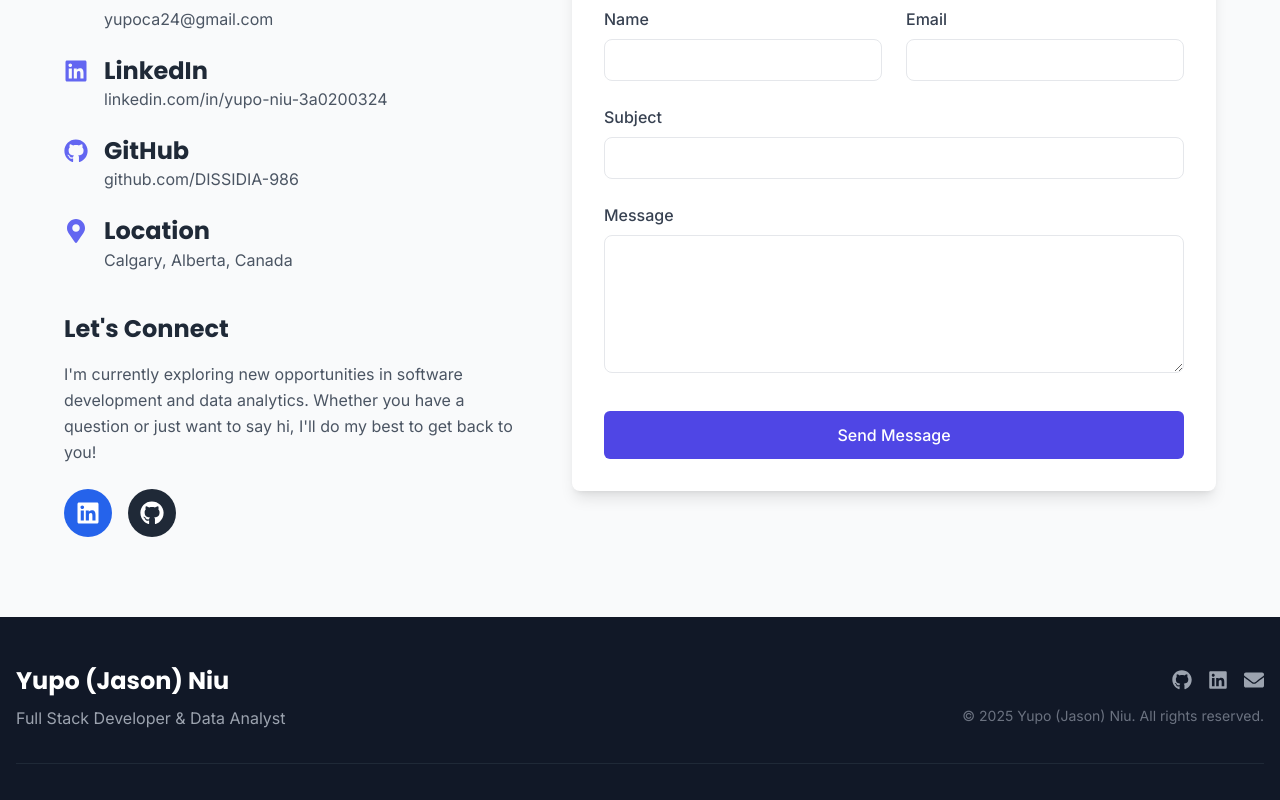
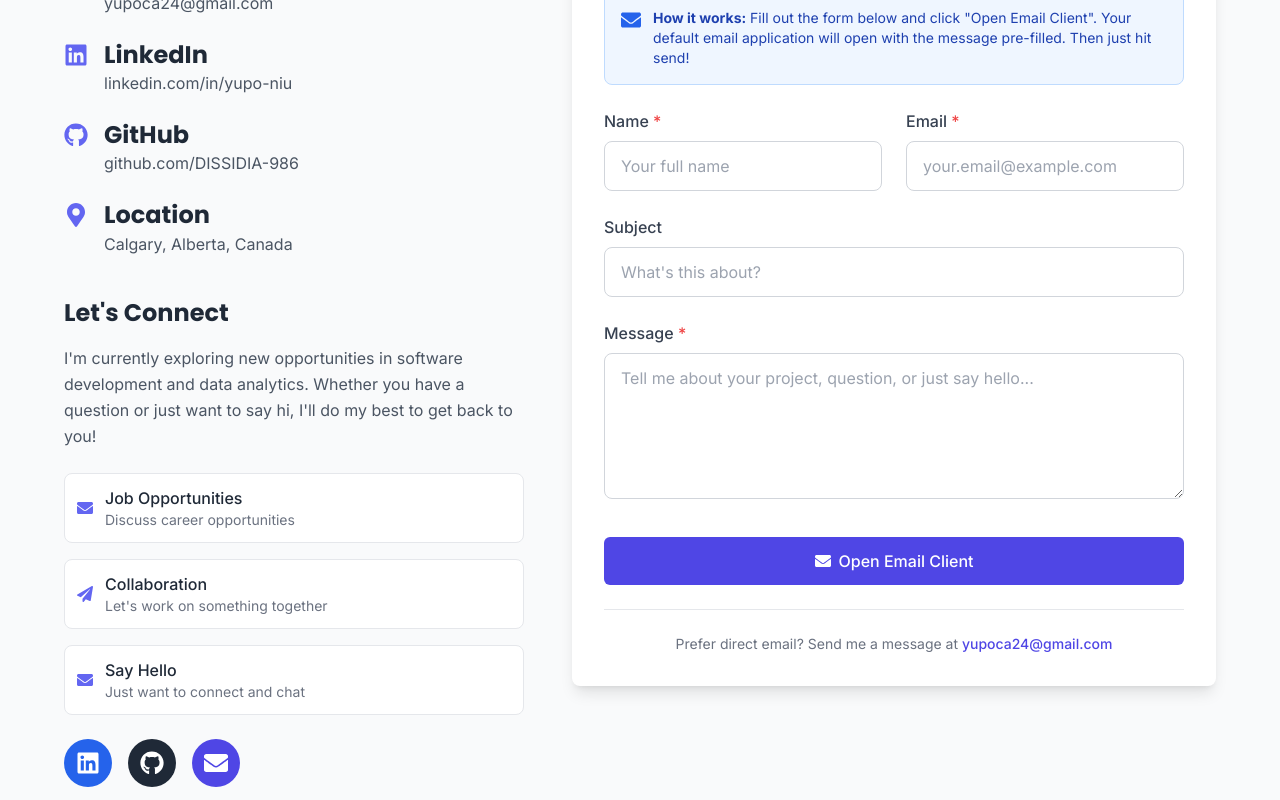
Before and after one commit to DISSIDIA-986/portfolio, a React (Create React App) app: page / in a window 1280 px wide. Shown: the part 9640-10440 px from the top of the page. Built offline with nearby package versions, Linux system fonts and the light colour scheme.

Commit message:
Enhance Contact component with new email validation, improved user feedback, and quick contact options for better user experience

```diff
--- a/src/components/sections/Contact.jsx
+++ b/src/components/sections/Contact.jsx
@@ -1,7 +1,7 @@
 import React, { useState } from 'react';
 import { motion } from 'framer-motion';
 import useScrollAnimation from '../../hooks/useScrollAnimation';
-import { FaEnvelope, FaLinkedin, FaGithub, FaMapMarkerAlt } from 'react-icons/fa';
+import { FaEnvelope, FaLinkedin, FaGithub, FaMapMarkerAlt, FaPaperPlane } from 'react-icons/fa';
 
 const Contact = () => {
   const { ref, controls } = useScrollAnimation();
@@ -11,7 +11,6 @@ const Contact = () => {
     subject: '',
     message: '',
   });
-  const [isSubmitting, setIsSubmitting] = useState(false);
   const [submitResult, setSubmitResult] = useState(null);
 
   // Animation variants
@@ -37,27 +36,91 @@ const Contact = () => {
   const handleChange = (e) => {
     const { name, value } = e.target;
     setFormState((prev) => ({ ...prev, [name]: value }));
+
+    // Clear previous results when user starts typing
+    if (submitResult) {
+      setSubmitResult(null);
+    }
   };
 
-  const handleSubmit = (e) => {
-    e.preventDefault();
-    setIsSubmitting(true);
+  // Simple mailto function
+  const openMailto = () => {
+    // Validate required fields
+    if (!formState.name.trim()) {
+      setSubmitResult({
+        success: false,
+        message: 'Please enter your name.'
+      });
+      return;
+    }
 
-    // This would normally send the form data to a backend service
-    // For now, we'll simulate a successful submission
+    if (!formState.email.trim()) {
+      setSubmitResult({
+        success: false,
+        message: 'Please enter your email address.'
+      });
+      return;
+    }
+
+    if (!formState.message.trim()) {
+      setSubmitResult({
+        success: false,
+        message: 'Please enter your message.'
+      });
+      return;
+    }
+
+    // Email validation
+    const emailRegex = /^[^\s@]+@[^\s@]+\.[^\s@]+$/;
+    if (!emailRegex.test(formState.email)) {
+      setSubmitResult({
+        success: false,
+        message: 'Please enter a valid email address.'
+      });
+      return;
+    }
+
+    // Build mailto URL
+    const subject = encodeURIComponent(
+      formState.subject.trim() || 'Contact from Portfolio Website'
+    );
+
+    const body = encodeURIComponent(
+      `Hi Yupo,\n\n${formState.message}\n\nBest regards,\n${formState.name}\n\nContact Email: ${formState.email}`
+    );
+
+    const mailtoUrl = `mailto:yupoca24@gmail.com?subject=${subject}&body=${body}`;
+
+    // Open email client
+    window.open(mailtoUrl, '_blank');
+
+    // Show success message
+    setSubmitResult({
+      success: true,
+      message: 'Email client opened! Please send the email from your default email application.'
+    });
+
+    // Clear form after successful mailto
     setTimeout(() => {
-      setIsSubmitting(false);
-      setSubmitResult({
-        success: true,
-        message: 'Thank you for your message! I will get back to you soon.',
-      });
       setFormState({
         name: '',
         email: '',
         subject: '',
         message: '',
       });
-    }, 1500);
+      setSubmitResult(null);
+    }, 5000); // Clear after 5 seconds
+  };
+
+  const handleSubmit = (e) => {
+    e.preventDefault();
+    openMailto();
+  };
+
+  // Quick mailto with pre-filled subject
+  const handleQuickEmail = (subject = '') => {
+    const mailtoUrl = `mailto:yupoca24@gmail.com${subject ? `?subject=${encodeURIComponent(subject)}` : ''}`;
+    window.open(mailtoUrl, '_blank');
   };
 
   const contactInfo = [
@@ -70,7 +133,7 @@ const Contact = () => {
     {
       icon: <FaLinkedin className="w-6 h-6 text-primary-500" />,
       title: 'LinkedIn',
-      value: 'linkedin.com/in/yupo-niu-3a0200324',
+      value: 'linkedin.com/in/yupo-niu',
       link: 'https://www.linkedin.com/in/yupo-niu/'
     },
     {
@@ -88,7 +151,7 @@ const Contact = () => {
   ];
 
   return (
-    <section id="contact" className="py-20 bg-gray-50">
+    <section id="contact" className="py-12 md:py-16 bg-gray-50">
       <div className="container mx-auto px-4">
         <motion.div
           ref={ref}
@@ -98,7 +161,7 @@ const Contact = () => {
           className="max-w-6xl mx-auto"
         >
           {/* Section Header */}
-          <motion.div className="mb-16 text-center" variants={itemVariants}>
+          <motion.div className="mb-12 md:mb-16 text-center" variants={itemVariants}>
             <h2 className="text-3xl md:text-4xl font-bold mb-4">Get In Touch</h2>
             <div className="w-24 h-1 bg-primary-500 mx-auto mb-8"></div>
             <p className="text-xl text-gray-600 max-w-3xl mx-auto">
@@ -139,12 +202,56 @@ const Contact = () => {
                   I'm currently exploring new opportunities in software development and data analytics.
                   Whether you have a question or just want to say hi, I'll do my best to get back to you!
                 </p>
+
+                {/* Quick Contact Options */}
+                <div className="space-y-4 mb-6">
+                  <button
+                    onClick={() => handleQuickEmail('Job Opportunity Inquiry')}
+                    className="w-full text-left p-3 bg-white rounded-lg border border-gray-200 hover:border-primary-300 hover:bg-primary-50 transition-all group"
+                  >
+                    <div className="flex items-center">
+                      <FaEnvelope className="w-4 h-4 text-primary-500 mr-3" />
+                      <div>
+                        <div className="font-medium text-gray-800 group-hover:text-primary-700">Job Opportunities</div>
+                        <div className="text-sm text-gray-500">Discuss career opportunities</div>
+                      </div>
+                    </div>
+                  </button>
+
+                  <button
+                    onClick={() => handleQuickEmail('Project Collaboration')}
+                    className="w-full text-left p-3 bg-white rounded-lg border border-gray-200 hover:border-primary-300 hover:bg-primary-50 transition-all group"
+                  >
+                    <div className="flex items-center">
+                      <FaPaperPlane className="w-4 h-4 text-primary-500 mr-3" />
+                      <div>
+                        <div className="font-medium text-gray-800 group-hover:text-primary-700">Collaboration</div>
+                        <div className="text-sm text-gray-500">Let's work on something together</div>
+                      </div>
+                    </div>
+                  </button>
+
+                  <button
+                    onClick={() => handleQuickEmail('General Inquiry')}
+                    className="w-full text-left p-3 bg-white rounded-lg border border-gray-200 hover:border-primary-300 hover:bg-primary-50 transition-all group"
+                  >
+                    <div className="flex items-center">
+                      <FaEnvelope className="w-4 h-4 text-primary-500 mr-3" />
+                      <div>
+                        <div className="font-medium text-gray-800 group-hover:text-primary-700">Say Hello</div>
+                        <div className="text-sm text-gray-500">Just want to connect and chat</div>
+                      </div>
+                    </div>
+                  </button>
+                </div>
+
+                {/* Social Links */}
                 <div className="flex space-x-4">
                   <a
                     href="https://www.linkedin.com/in/yupo-niu/"
                     target="_blank"
                     rel="noopener noreferrer"
-                    className="w-12 h-12 rounded-full bg-blue-600 text-white flex items-center justify-center transition-all duration-300 hover:bg-blue-700"
+                    className="w-12 h-12 rounded-full bg-blue-600 text-white flex items-center justify-center transition-all duration-300 hover:bg-blue-700 hover:scale-110"
                     aria-label="LinkedIn"
                   >
                     <FaLinkedin className="w-6 h-6" />
@@ -153,11 +260,19 @@ const Contact = () => {
                     href="https://github.com/DISSIDIA-986"
                     target="_blank"
                     rel="noopener noreferrer"
-                    className="w-12 h-12 rounded-full bg-gray-800 text-white flex items-center justify-center transition-all duration-300 hover:bg-gray-900"
+                    className="w-12 h-12 rounded-full bg-gray-800 text-white flex items-center justify-center transition-all duration-300 hover:bg-gray-900 hover:scale-110"
                     aria-label="GitHub"
                   >
                     <FaGithub className="w-6 h-6" />
                   </a>
+                  <button
+                    onClick={() => handleQuickEmail()}
+                    className="w-12 h-12 rounded-full bg-primary-600 text-white flex items-center justify-center transition-all duration-300 hover:bg-primary-700 hover:scale-110"
+                    aria-label="Send Email"
+                    title="Send Email"
+                  >
+                    <FaEnvelope className="w-6 h-6" />
+                  </button>
                 </div>
               </div>
             </motion.div>
@@ -167,20 +282,41 @@ const Contact = () => {
               <div className="bg-white rounded-lg shadow-lg p-8">
                 <h3 className="text-2xl font-bold mb-6 text-gray-800">Send a Message</h3>
 
+                <div className="mb-6 p-4 bg-blue-50 border border-blue-200 rounded-lg">
+                  <div className="flex items-start gap-3">
+                    <FaEnvelope className="w-5 h-5 text-blue-600 mt-0.5 flex-shrink-0" />
+                    <div className="text-sm text-blue-800">
+                      <strong>How it works:</strong> Fill out the form below and click "Open Email Client".
+                      Your default email application will open with the message pre-filled. Then just hit send!
+                    </div>
+                  </div>
+                </div>
+
                 {submitResult && (
-                  <div
-                    className={`mb-6 p-4 rounded-lg ${
-                      submitResult.success ? 'bg-green-100 text-green-800' : 'bg-red-100 text-red-800'
+                  <motion.div
+                    initial={{ opacity: 0, y: -10 }}
+                    animate={{ opacity: 1, y: 0 }}
+                    className={`mb-6 p-4 rounded-lg flex items-center gap-3 ${
+                      submitResult.success
+                        ? 'bg-green-100 text-green-800 border border-green-200'
+                        : 'bg-red-100 text-red-800 border border-red-200'
                     }`}
                   >
-                    {submitResult.message}
-                  </div>
+                    {submitResult.success ? (
+                      <FaPaperPlane className="w-5 h-5 flex-shrink-0" />
+                    ) : (
+                      <FaEnvelope className="w-5 h-5 flex-shrink-0" />
+                    )}
+                    <span>{submitResult.message}</span>
+                  </motion.div>
                 )}
 
                 <form onSubmit={handleSubmit}>
                   <div className="grid grid-cols-1 sm:grid-cols-2 gap-6 mb-6">
                     <div>
-                      <label htmlFor="name" className="block text-gray-700 font-medium mb-2">Name</label>
+                      <label htmlFor="name" className="block text-gray-700 font-medium mb-2">
+                        Name <span className="text-red-500">*</span>
+                      </label>
                       <input
                         type="text"
                         id="name"
@@ -188,11 +324,14 @@ const Contact = () => {
                         value={formState.name}
                         onChange={handleChange}
                         required
-                        className="w-full px-4 py-2 border rounded-lg focus:outline-none focus:ring-2 focus:ring-primary-500"
+                        className="w-full px-4 py-3 border border-gray-300 rounded-lg focus:outline-none focus:ring-2 focus:ring-primary-500 focus:border-transparent transition-all"
+                        placeholder="Your full name"
                       />
                     </div>
                     <div>
-                      <label htmlFor="email" className="block text-gray-700 font-medium mb-2">Email</label>
+                      <label htmlFor="email" className="block text-gray-700 font-medium mb-2">
+                        Email <span className="text-red-500">*</span>
+                      </label>
                       <input
                         type="email"
                         id="email"
@@ -200,26 +339,31 @@ const Contact = () => {
                         value={formState.email}
                         onChange={handleChange}
                         required
-                        className="w-full px-4 py-2 border rounded-lg focus:outline-none focus:ring-2 focus:ring-primary-500"
+                        className="w-full px-4 py-3 border border-gray-300 rounded-lg focus:outline-none focus:ring-2 focus:ring-primary-500 focus:border-transparent transition-all"
+                        placeholder="your.email@example.com"
                       />
                     </div>
                   </div>
 
                   <div className="mb-6">
-                    <label htmlFor="subject" className="block text-gray-700 font-medium mb-2">Subject</label>
+                    <label htmlFor="subject" className="block text-gray-700 font-medium mb-2">
+                      Subject
+                    </label>
                     <input
                       type="text"
                       id="subject"
                       name="subject"
                       value={formState.subject}
                       onChange={handleChange}
-                      required
-                      className="w-full px-4 py-2 border rounded-lg focus:outline-none focus:ring-2 focus:ring-primary-500"
+                      className="w-full px-4 py-3 border border-gray-300 rounded-lg focus:outline-none focus:ring-2 focus:ring-primary-500 focus:border-transparent transition-all"
+                      placeholder="What's this about?"
                     />
                   </div>
 
                   <div className="mb-8">
-                    <label htmlFor="message" className="block text-gray-700 font-medium mb-2">Message</label>
+                    <label htmlFor="message" className="block text-gray-700 font-medium mb-2">
+                      Message <span className="text-red-500">*</span>
+                    </label>
                     <textarea
                       id="message"
                       name="message"
@@ -227,18 +371,31 @@ const Contact = () => {
                       onChange={handleChange}
                       required
                       rows="5"
-                      className="w-full px-4 py-2 border rounded-lg focus:outline-none focus:ring-2 focus:ring-primary-500"
+                      className="w-full px-4 py-3 border border-gray-300 rounded-lg focus:outline-none focus:ring-2 focus:ring-primary-500 focus:border-transparent transition-all resize-vertical"
+                      placeholder="Tell me about your project, question, or just say hello..."
                     ></textarea>
                   </div>
 
                   <button
                     type="submit"
-                    disabled={isSubmitting}
-                    className="w-full btn btn-primary disabled:opacity-70 disabled:cursor-not-allowed"
+                    className="w-full btn btn-primary flex items-center justify-center gap-2 hover:scale-105 transition-transform"
                   >
-                    {isSubmitting ? 'Sending...' : 'Send Message'}
+                    <FaEnvelope className="w-4 h-4" />
+                    Open Email Client
                   </button>
                 </form>
+
+                <div className="mt-6 pt-6 border-t border-gray-200">
+                  <p className="text-sm text-gray-500 text-center">
+                    Prefer direct email? Send me a message at{' '}
+                    <a
+                      href="mailto:yupoca24@gmail.com"
+                      className="text-primary-600 hover:text-primary-800 font-medium"
+                    >
+                      yupoca24@gmail.com
+                    </a>
+                  </p>
+                </div>
               </div>
             </motion.div>
           </div>
```
